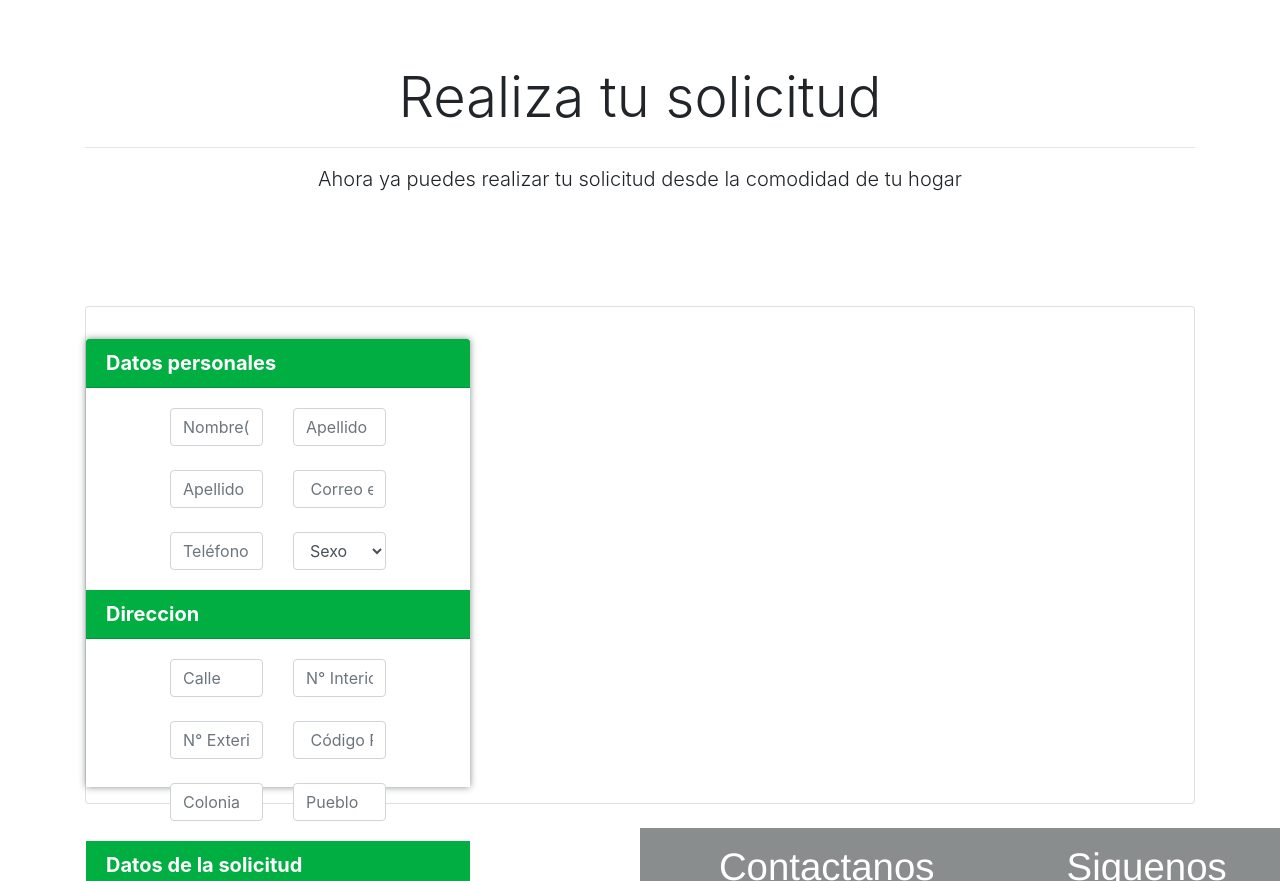
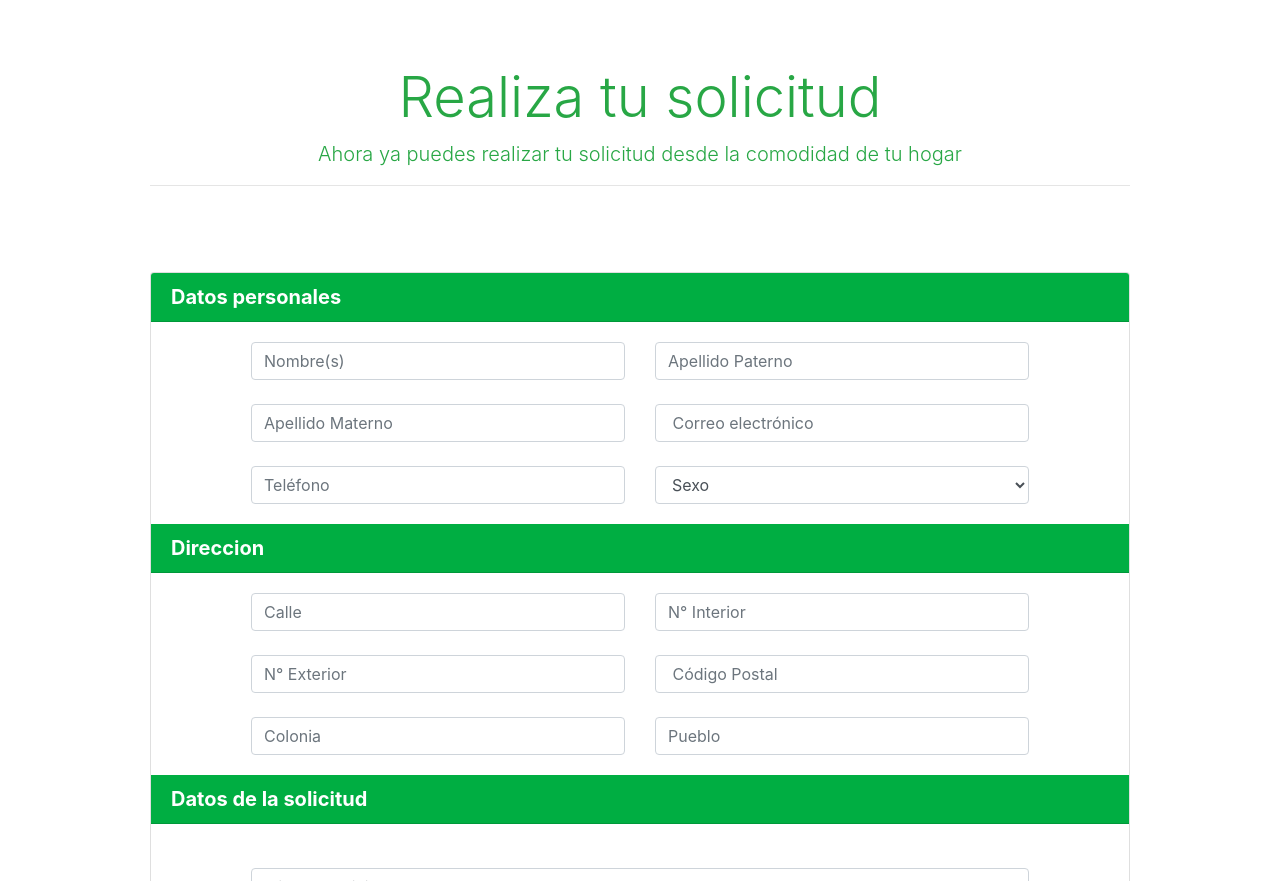
Before and after one commit to Rene-Fabian/Proyecto_alcaldia-, a PHP site: page /solicitudes.html in a window 1280 px wide. Shown: the part 71-952 px from the top of the page. Run offline with PHP 8.4, Linux system fonts and the light colour scheme; grey boxes are pictures that could not be loaded.

Commit message:
22/07/2020

```diff
--- a/css/style._solicitudes.css
+++ b/css/style._solicitudes.css
@@ -1,33 +1,47 @@
 .card-header{
-    background-color: rgb(0, 174, 66);;
+    background-color: rgb(0, 174, 66);
 }
 
+.jumbotron{
+    background-color: rgb(255, 255, 255);
+    height: 15em;
+}
 
+/* hr{
+    border-top: 1px solid green;
+} */
 
 
 
 /* Small devices (landscape phones, less than 768px) */
 @media (min-width: 767px) {
     .card-body{
-        margin-left: 4em;
-        margin-right: 4em;
+        margin-left: 5em;
+        margin-right: 5em;
     }
 }
+
 
 /* Medium devices (tablets, less than 992px) */
 @media (min-width: 991px) {
     .card-body{
-        margin-left: 4em;
-        margin-right: 4em;
+        margin-left: 5em;
+        margin-right: 5em;
     }
 }
 
 /* Large devices (desktops, less than 1200px) */
 @media (min-width: 1200px) {
     .card-body{
-        margin-left: 4em;
-        margin-right: 4em;
+        margin-left: 5em;
+        margin-right: 5em;
     }
+    .container{
+
+        padding-left: 5em;
+        padding-right: 5em;
+    }
+
 }
 
 strong{
--- a/solicitudes.html
+++ b/solicitudes.html
@@ -11,7 +11,7 @@
     integrity="sha384-Vkoo8x4CGsO3+Hhxv8T/Q5PaXtkKtu6ug5TOeNV6gBiFeWPGFN9MuhOf23Q9Ifjh" crossorigin="anonymous">
   <link rel="stylesheet" href="./css/style.css">
   <link rel="stylesheet" href="./css/style._solicitudes.css">
-  <link rel="stylesheet" href="./css/style_login.css">
+
   <link href="./fontawesome-free-5.13.0-web/css/all.css" rel="stylesheet">
   <title>Alcaldía Milpa Alta</title>
   <script src="./jsPDF-1.3.2/dist/jspdf.min.js"></script>
@@ -54,8 +54,8 @@
           </li>
           <!-- dropdown usuario -->
           <li class="nav-item dropdown">
-              <a class="nav-link" id="navbarDropdownMenuLink" aria-haspopup="true"
-                aria-expanded="false" href="./login.html">
+            <a class="nav-link" id="navbarDropdownMenuLink" aria-haspopup="true" aria-expanded="false"
+              href="./login.html">
               <i class="fas fa-user"></i>
             </a>
 
@@ -68,11 +68,13 @@
 
 
   <!-- jumbotron-fluid -->
-  <div class="jumbotron bg-white">
+  <div class="jumbotron">
     <div class="container">
-      <h1 class="display-4 text-center">Realiza tu solicitud</h1>
+
+      <h1 class="display-4 text-center text-success">Realiza tu solicitud</h1>
+
+      <p class="lead text-center text-success">Ahora ya puedes realizar tu solicitud desde la comodidad de tu hogar</p>
       <hr>
-      <p class="lead text-center">Ahora ya puedes realizar tu solicitud desde la comodidad de tu hogar</p>
     </div>
   </div>
   <!-- jumbotron-fluid -->
@@ -144,7 +146,7 @@
           <!-- primera fila -->
           <div class="row">
             <div class="col">
-              <input type="text" class="form-control" placeholder="Calle" id="calle"  required>
+              <input type="text" class="form-control" placeholder="Calle" id="calle" required>
             </div>
             <div class="col-md-6">
               <input type="text" class="form-control" placeholder="N° Interior" id="interior" minlength="2"
```
Lines whose indentation alone changed are shown as unchanged.
